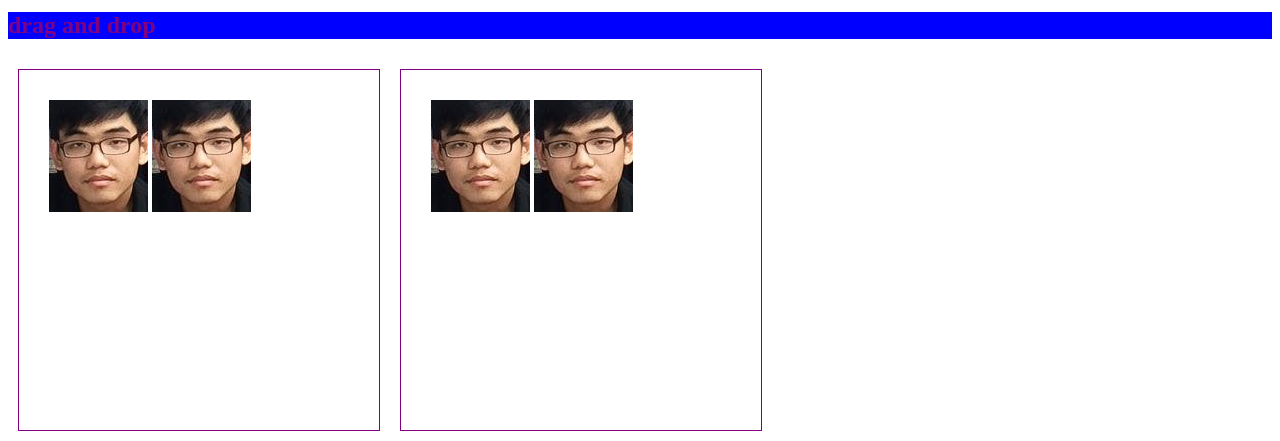
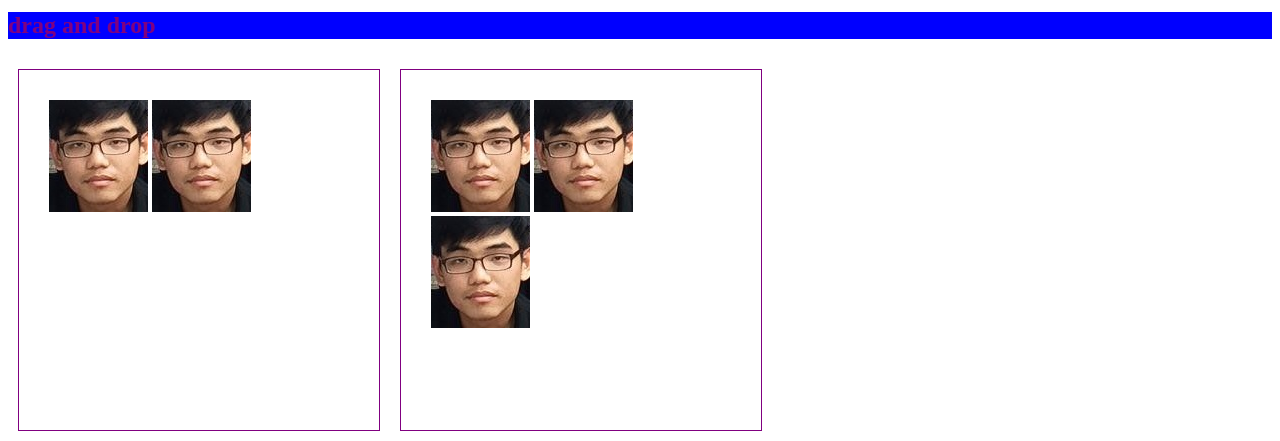
Before and after one commit to tadomotoji/html-study, a plain HTML site: page 2nd day/index.htm in a window 1280 px wide. Shown: the part 992-1433 px from the top of the page. Drawn offline with Linux system fonts and the light colour scheme.

Commit message:
add html 2

```diff
--- a/2nd day/index.htm
+++ b/2nd day/index.htm
@@ -57,6 +57,8 @@ function drop(ev) {
 <div id="box2" ondrop="drop(event)" ondragover="allowDrop(event)">
   <img src="Picture/Luong2.jpg" draggable="true" ondragstart="drag(event)" id="drag3">
   <img src="Picture/Luong2.jpg" draggable="true" ondragstart="drag(event)" id="drag4">
+  <img src="Picture/Luong2.jpg" draggable="true" ondragstart="drag(event)" id="drag5">
+</div>
 </div>
 
 
```
